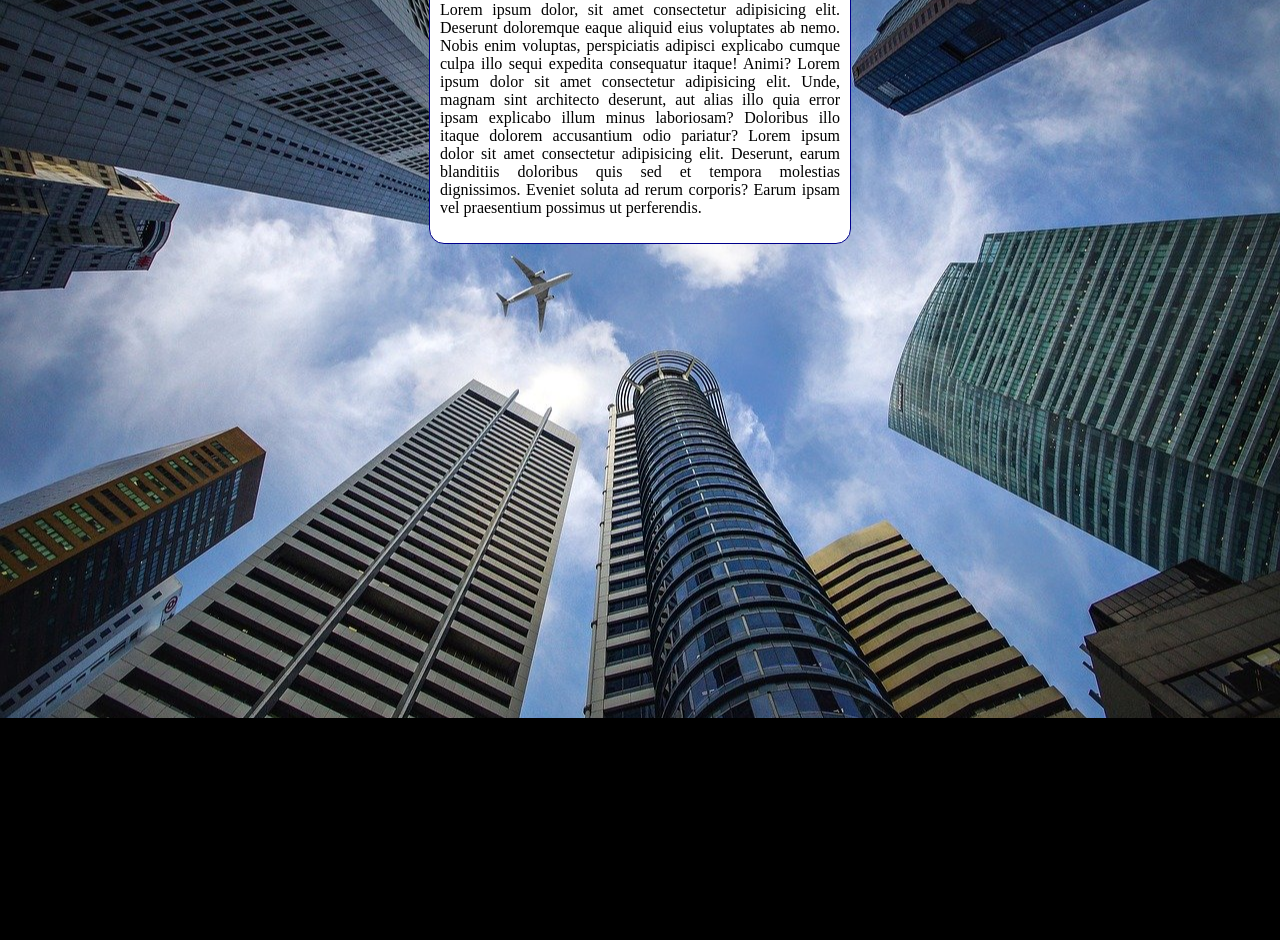
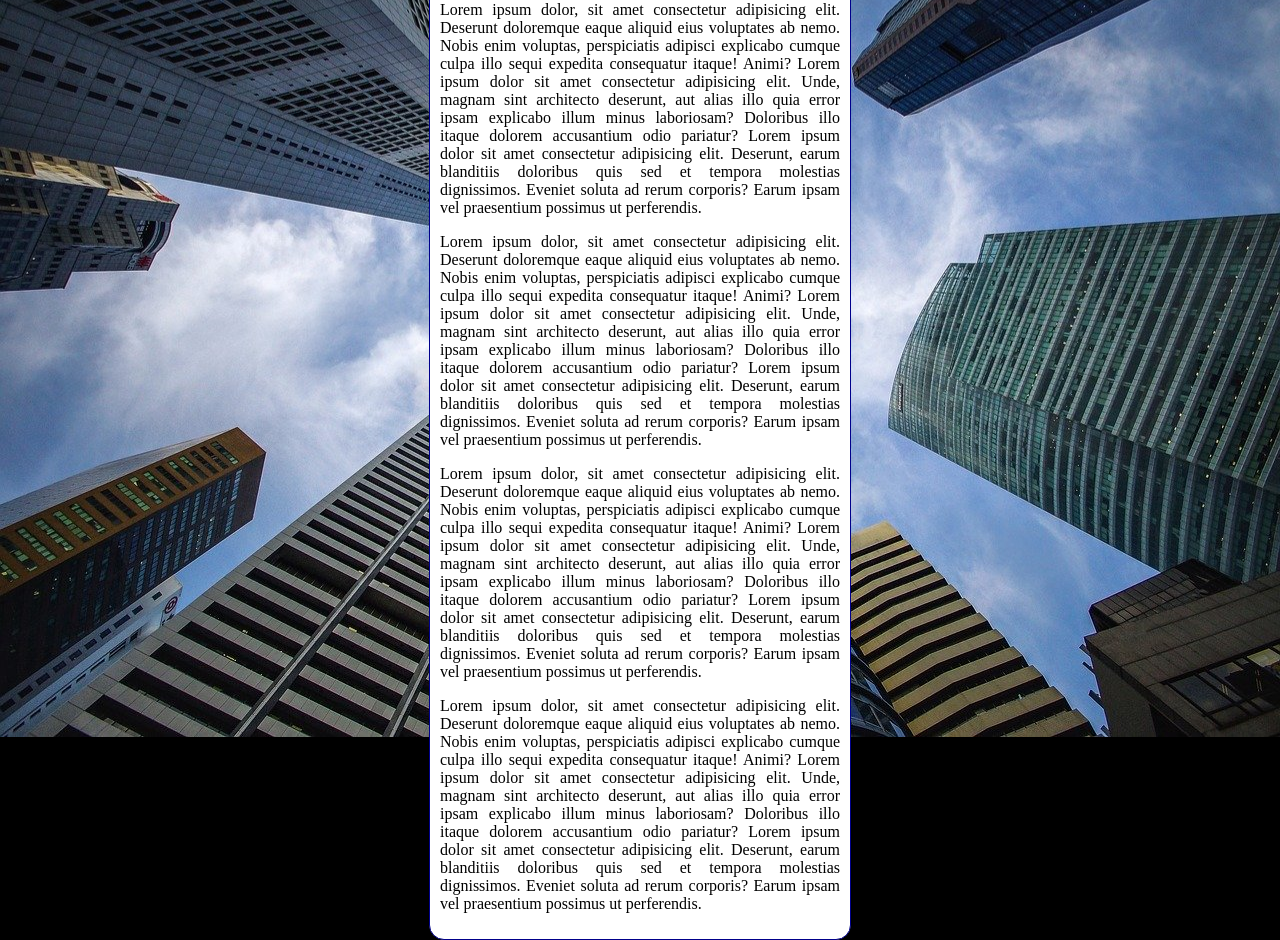
Before and after one commit to rwteixeira/HTML-CSS, a plain HTML site: page EXERCICIOS/ex022/fundo006.html in a window 1280 px wide. Shown: the part 98-1038 px from the top of the page. Before the commit the page ends 816 px from the top, so only its background shows below. Drawn offline with Linux system fonts and the light colour scheme.

Commit message:
Update fundo006.html

```diff
--- a/EXERCICIOS/ex022/fundo006.html
+++ b/EXERCICIOS/ex022/fundo006.html
@@ -28,6 +28,9 @@
     <main>
         <h1>Teste de imagem de fundo</h1>
         <p>Lorem ipsum dolor, sit amet consectetur adipisicing elit. Deserunt doloremque eaque aliquid eius voluptates ab nemo. Nobis enim voluptas, perspiciatis adipisci explicabo cumque culpa illo sequi expedita consequatur itaque! Animi? Lorem ipsum dolor sit amet consectetur adipisicing elit. Unde, magnam sint architecto deserunt, aut alias illo quia error ipsam explicabo illum minus laboriosam? Doloribus illo itaque dolorem accusantium odio pariatur? Lorem ipsum dolor sit amet consectetur adipisicing elit. Deserunt, earum blanditiis doloribus quis sed et tempora molestias dignissimos. Eveniet soluta ad rerum corporis? Earum ipsam vel praesentium possimus ut perferendis.</p>
+        <p>Lorem ipsum dolor, sit amet consectetur adipisicing elit. Deserunt doloremque eaque aliquid eius voluptates ab nemo. Nobis enim voluptas, perspiciatis adipisci explicabo cumque culpa illo sequi expedita consequatur itaque! Animi? Lorem ipsum dolor sit amet consectetur adipisicing elit. Unde, magnam sint architecto deserunt, aut alias illo quia error ipsam explicabo illum minus laboriosam? Doloribus illo itaque dolorem accusantium odio pariatur? Lorem ipsum dolor sit amet consectetur adipisicing elit. Deserunt, earum blanditiis doloribus quis sed et tempora molestias dignissimos. Eveniet soluta ad rerum corporis? Earum ipsam vel praesentium possimus ut perferendis.</p>
+        <p>Lorem ipsum dolor, sit amet consectetur adipisicing elit. Deserunt doloremque eaque aliquid eius voluptates ab nemo. Nobis enim voluptas, perspiciatis adipisci explicabo cumque culpa illo sequi expedita consequatur itaque! Animi? Lorem ipsum dolor sit amet consectetur adipisicing elit. Unde, magnam sint architecto deserunt, aut alias illo quia error ipsam explicabo illum minus laboriosam? Doloribus illo itaque dolorem accusantium odio pariatur? Lorem ipsum dolor sit amet consectetur adipisicing elit. Deserunt, earum blanditiis doloribus quis sed et tempora molestias dignissimos. Eveniet soluta ad rerum corporis? Earum ipsam vel praesentium possimus ut perferendis.</p>
+        <p>Lorem ipsum dolor, sit amet consectetur adipisicing elit. Deserunt doloremque eaque aliquid eius voluptates ab nemo. Nobis enim voluptas, perspiciatis adipisci explicabo cumque culpa illo sequi expedita consequatur itaque! Animi? Lorem ipsum dolor sit amet consectetur adipisicing elit. Unde, magnam sint architecto deserunt, aut alias illo quia error ipsam explicabo illum minus laboriosam? Doloribus illo itaque dolorem accusantium odio pariatur? Lorem ipsum dolor sit amet consectetur adipisicing elit. Deserunt, earum blanditiis doloribus quis sed et tempora molestias dignissimos. Eveniet soluta ad rerum corporis? Earum ipsam vel praesentium possimus ut perferendis.</p>
     </main>
 </body>
 </html>
```
